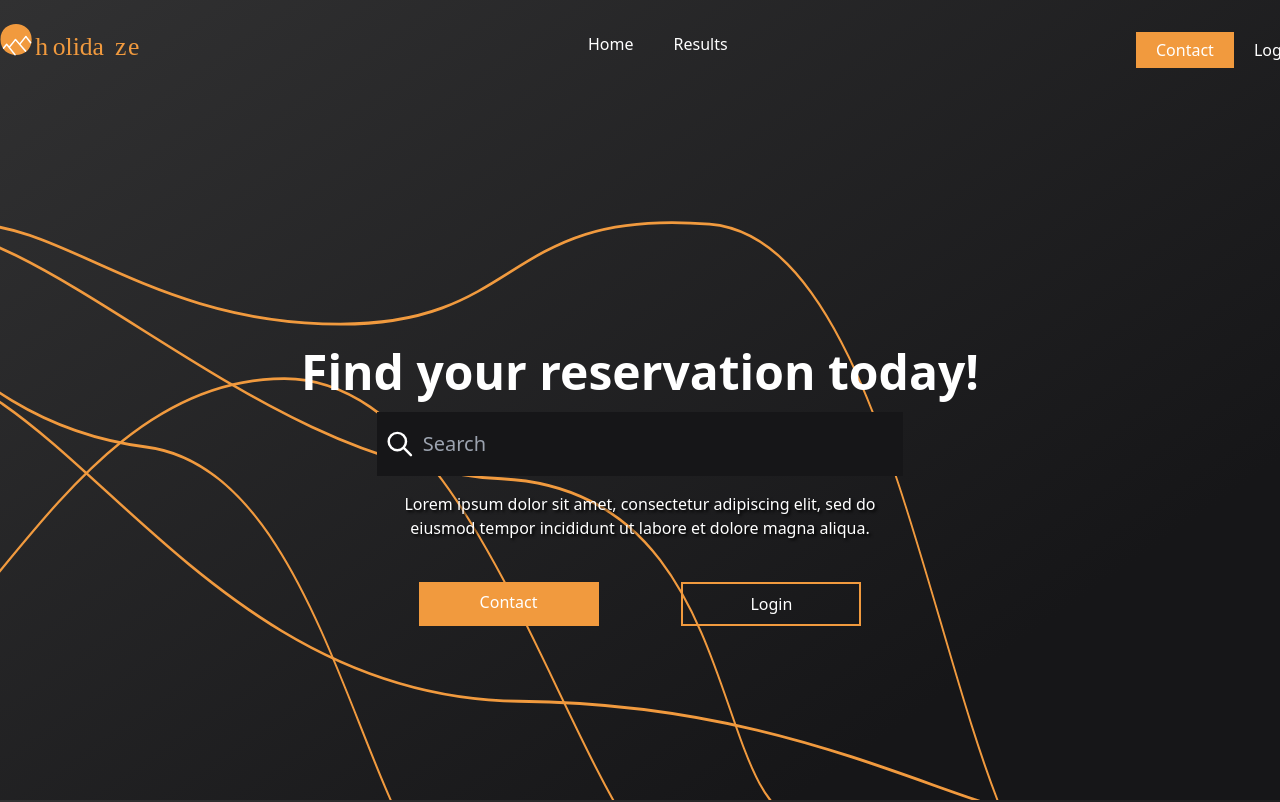
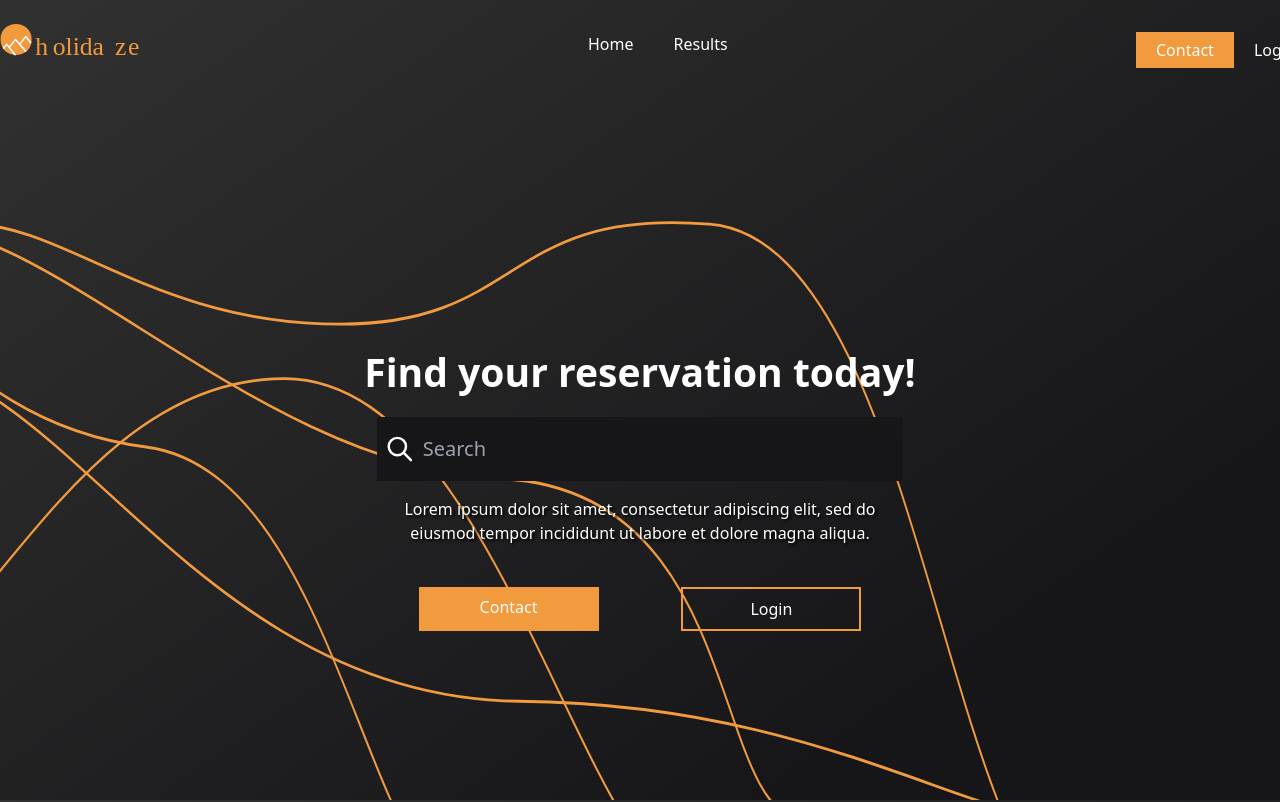
Before and after one commit to Noroff-FEU-Assignments/project-exam-2-KeyG94, a Next.js app in the folder holidaze/: page / in a window 1280 px wide. Shown: the top 802 px of the page. Built offline with nearby package versions, Linux system fonts and the light colour scheme.

Commit message:
added a results page

```diff
--- a/holidaze/pages/results/index.js
+++ b/holidaze/pages/results/index.js
@@ -0,0 +1,52 @@
+import React from "react";
+import Layout from "../../components/layout/Layout";
+import Head from "../../components/layout/Head";
+import SearchIcon from "../../components/SearchIcon";
+import { useState } from "react";
+import Image from "next/image";
+import placeholder from "../../public/image-blur-placeholder.png";
+
+export default function index() {
+  const [search, setSearch] = useState("");
+  return (
+    <Layout>
+      <Head title="Results" />
+      <div className="container">
+        {/* //top section */}
+        <div className="mx-auto my-4">
+          <h1 className="text-4xl text-white font-semibold text-center">
+            Results
+          </h1>
+          <div className="flex w-2/4 mx-auto bg-darkBlack text-white p-2">
+            <SearchIcon />
+            <input
+              className="outline-none text-[20px] w-full bg-darkBlack"
+              placeholder="Search"
+              onChange={({ target }) => setSearch(target.value)}
+              value={search}
+            />
+          </div>
+        </div>
+        {/* card section */}
+        <div className="mt-6 grid grid-cols-1 gap-y-10 gap-x-6 sm:grid-cols-2 lg:grid-cols-4 xl:gap-x-8">
+          {/* map this  */}
+
+          <div key="id" className="group relative">
+            <div className="mt-4 flex justify-between text-white">
+              <p>Name</p>
+              <p>ID</p>
+            </div>
+            <div className="w-full min-h-80 bg-gray-200 aspect-w-1 aspect-h-1 rounded-md overflow-hidden group-hover:opacity-75 lg:h-80 lg:aspect-none">
+              <Image
+                src={placeholder}
+                alt="placeholder"
+                className="w-full h-full object-center object-cover lg:w-full lg:h-full"
+              />
+            </div>
+            <p className="text-white">Location</p>
+          </div>
+        </div>
+      </div>
+    </Layout>
+  );
+}
--- a/holidaze/tailwind.config.js
+++ b/holidaze/tailwind.config.js
@@ -16,6 +16,18 @@ module.exports = {
       white: "#FFF",
       black: "#000",
     },
+
+    fontSize: {
+      xs: ".512rem",
+      sm: ".64rem",
+      tiny: ".8rem",
+      base: "1rem",
+      lg: "1.25rem",
+      xl: "1.563rem",
+      "2xl": "1.953rem",
+      "3xl": "2.441rem",
+      "4xl": "3.052rem",
+    },
     extend: {},
   },
   plugins: [],
```
Also changed, not shown: holidaze/public/image-blur-placeholder.png (added).
